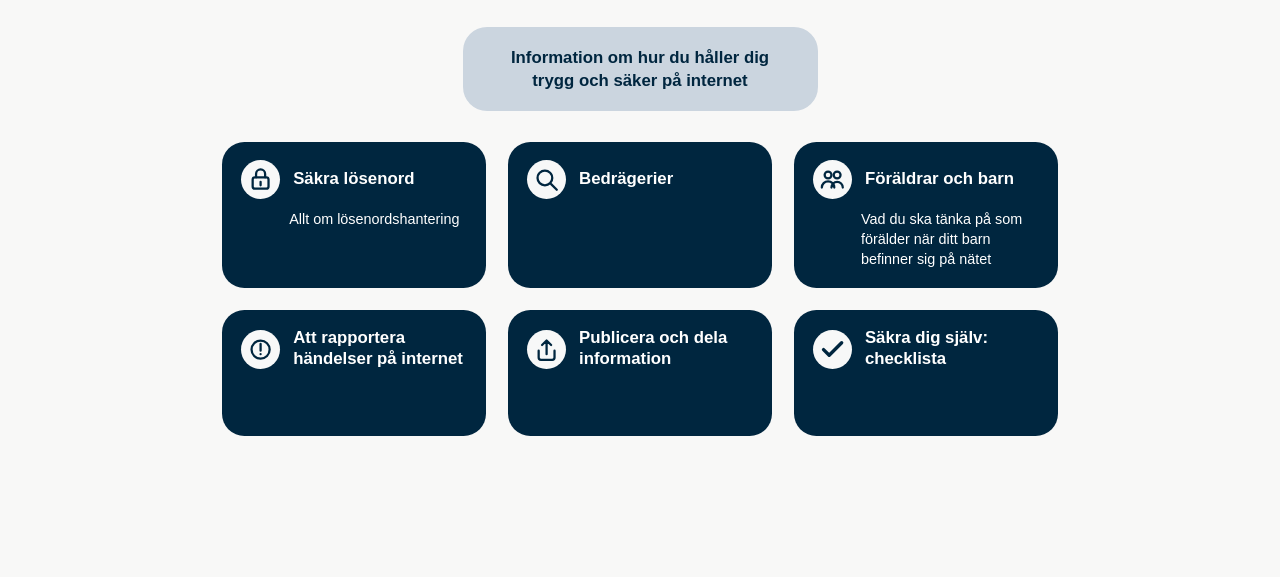
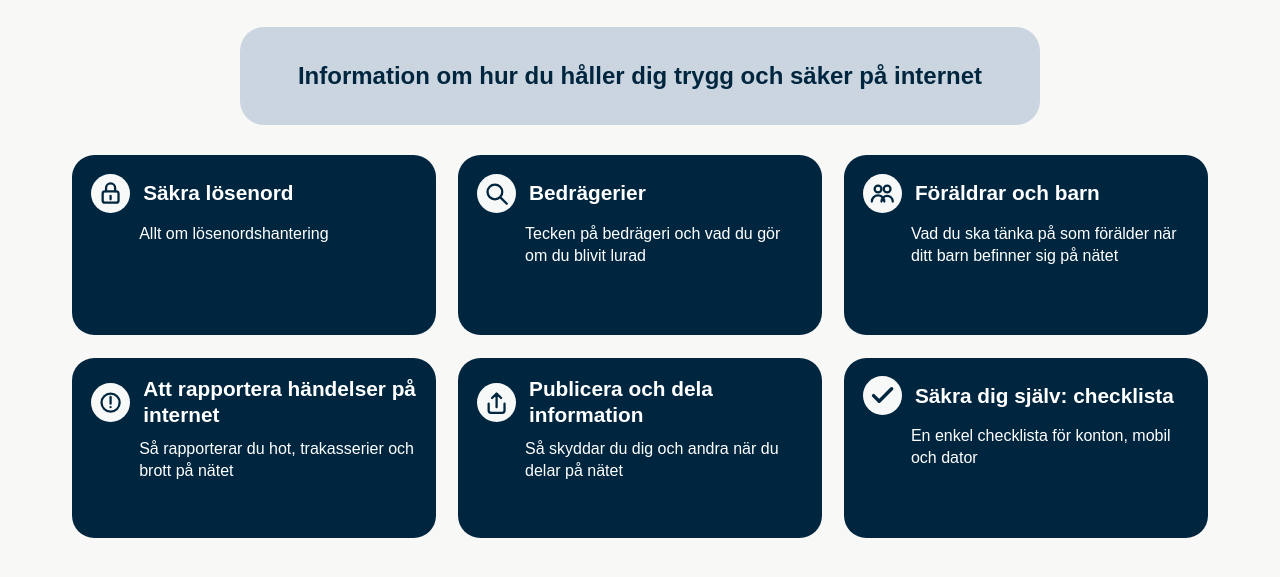
Before and after one commit to mariaalander/Digital-Accessibility-Group-2, a plain HTML site: page index.html in a window 1280 px wide. Shown: the part 81-658 px from the top of the page. Drawn offline with Linux system fonts and the light colour scheme.

Commit message:
fixade rutorna på startsidan, bredare och större text

```diff
--- a/index.html
+++ b/index.html
@@ -115,19 +115,19 @@
       }
 
       main {
-        max-width: 900px;
+        max-width: 1200px;
         margin: 0 auto;
         padding: 1.9rem 2rem 2.2rem;
       }
 
       .intro {
-        max-width: 355px;
+        max-width: 800px;
         margin: 0 auto 1.9rem;
-        padding: 1.15rem 1.5rem;
+        padding: 2.0rem 1.5rem;
         border-radius: 1.5rem;
         background: var(--intro);
         text-align: center;
-        font-size: 1.05rem;
+        font-size: 1.5rem;
         font-weight: 700;
       }
 
@@ -141,7 +141,7 @@
       }
 
       .topic-card {
-        min-height: 126px;
+        min-height: 180px;
       }
 
       .topic-link {
@@ -165,13 +165,13 @@
         align-items: center;
         gap: 0.8rem;
         margin: 0 0 0.6rem;
-        font-size: 1.05rem;
+        font-size: 1.3rem;
         line-height: 1.25;
       }
 
       .topic-description {
         margin: 0 0 0 3rem;
-        font-size: 0.9rem;
+        font-size: 1.0rem;
       }
 
       .icon {
@@ -289,8 +289,7 @@
 
     <main id="main-content">
       <p class="intro">
-        Information om hur du håller dig<br />
-        trygg och säker på internet
+        Information om hur du håller dig trygg och säker på internet
       </p>
 
       <section aria-labelledby="topics-heading">
@@ -321,6 +320,7 @@
                 </span>
                 Bedrägerier
               </h2>
+              <p class="topic-description">Tecken på bedrägeri och vad du gör om du blivit lurad</p>
             </a>
           </li>
           <li id="foraldrar-och-barn" class="topic-card">
@@ -349,6 +349,7 @@
                 </span>
                 Att rapportera händelser på internet
               </h2>
+              <p class="topic-description">Så rapporterar du hot, trakasserier och brott på nätet</p>
             </a>
           </li>
           <li id="publicera-och-dela" class="topic-card">
@@ -361,6 +362,7 @@
                 </span>
                 Publicera och dela information
               </h2>
+              <p class="topic-description">Så skyddar du dig och andra när du delar på nätet</p>
             </a>
           </li>
           <li id="saker-dig-sjalv" class="topic-card">
@@ -373,6 +375,7 @@
                 </span>
                 Säkra dig själv: checklista
               </h2>
+              <p class="topic-description">En enkel checklista för konton, mobil och dator</p>
             </a>
           </li>
         </ul>
```
Also changed, not shown: 1 other file.
